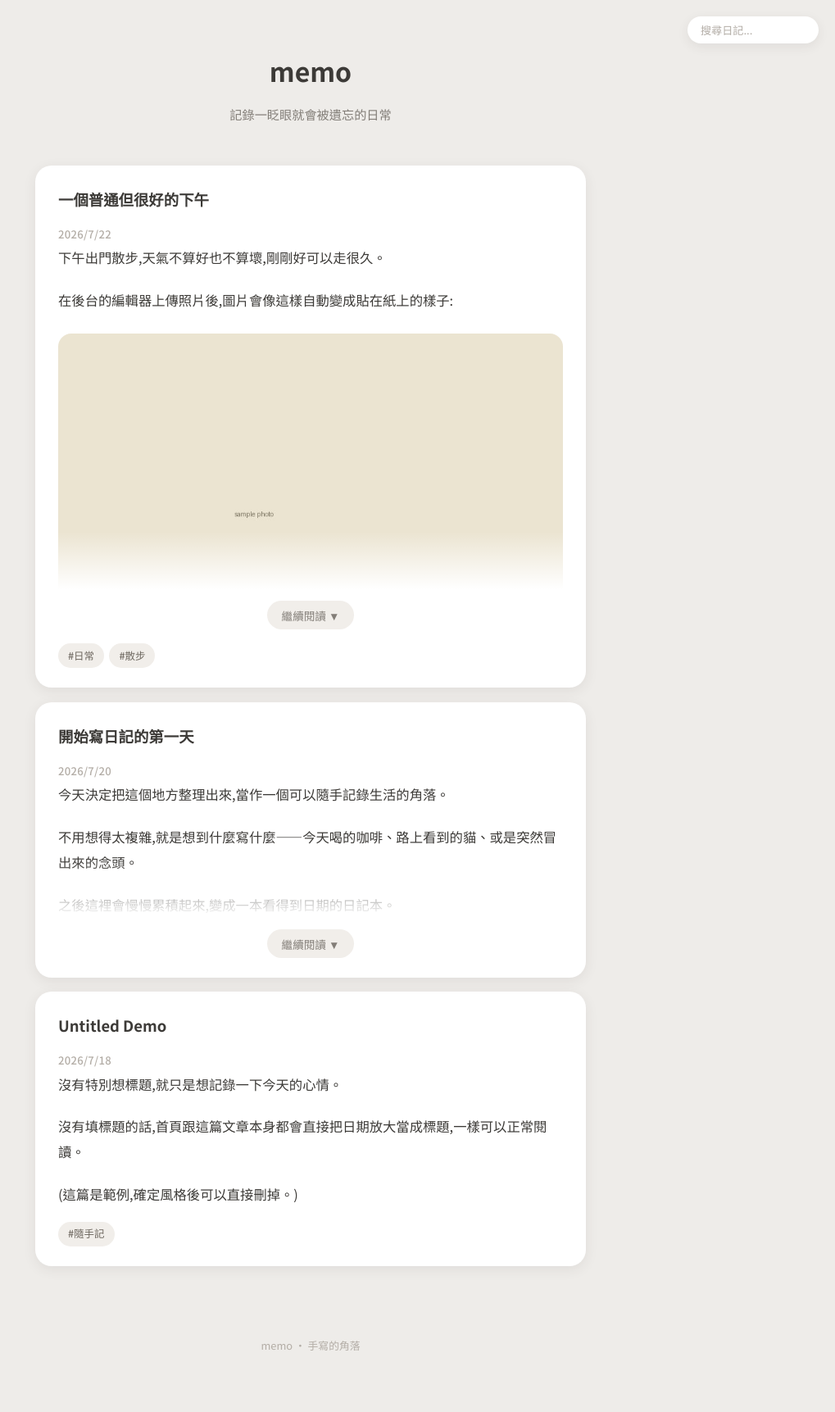
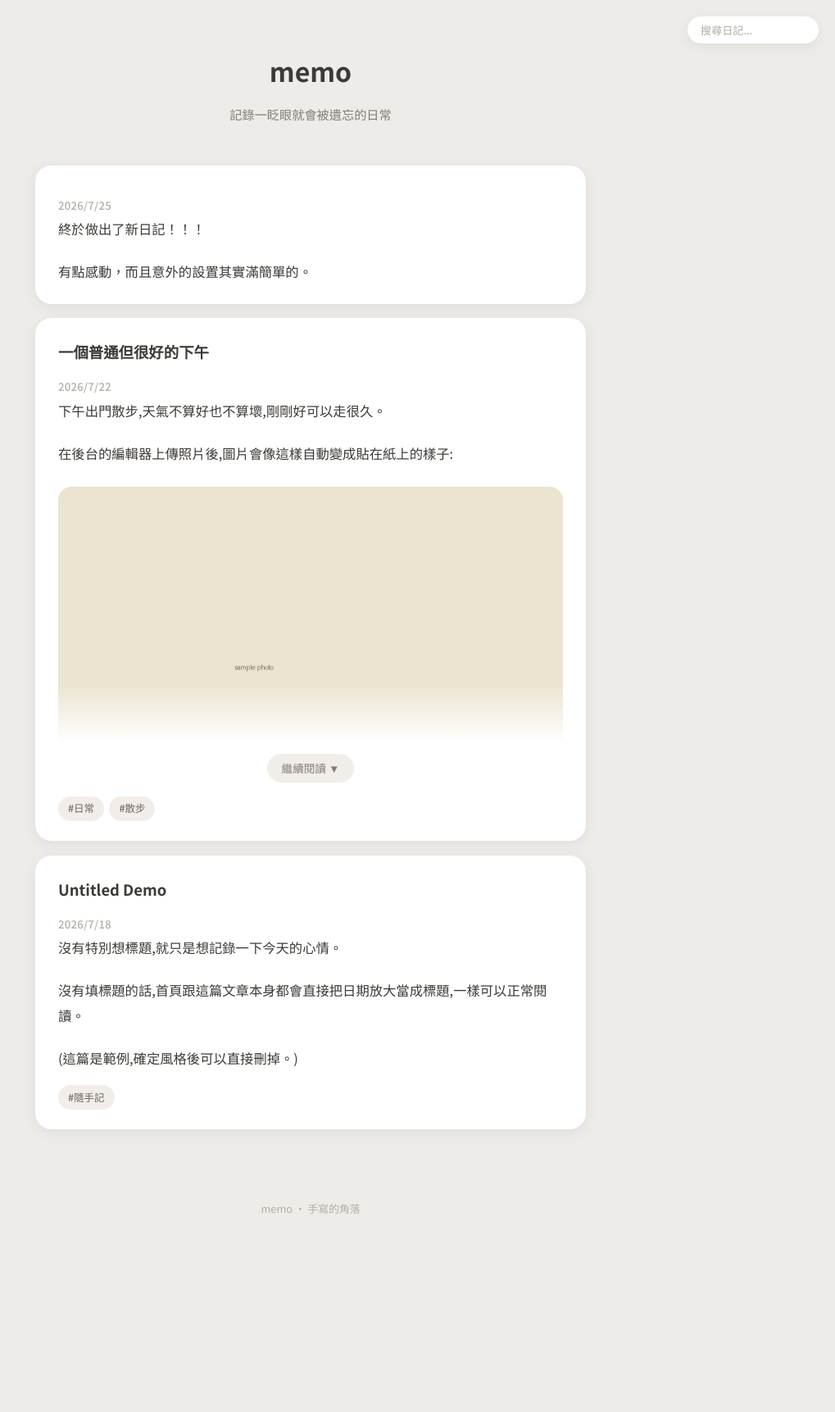
Before and after one commit to muginoumini/memo, a Jekyll site: the page built from index.html, in a window 1280 px wide. Shown: the whole page at 82% size, without its empty margins (261-1280 px from the left). Built offline with Jekyll 4.4.1, drawn with Linux system fonts in a browser that asks for light colours; the list of posts is cut into pages by our own code; after the commit the page ends 1556 px from its top, so only the background shows below that.

Commit message:
Update 一篇日記 “2026-07-20-first-post” - kiyue13 <kiyue13@gmail.com> via DecapBridge

```diff
--- a/_posts/2026-07-20-first-post.md
+++ b/_posts/2026-07-20-first-post.md
@@ -1,10 +1,8 @@
 ---
-title: "開始寫日記的第一天"
-read_more: "on"
+title: ""
+date: 2026-07-25 17:51:00 Z
+read_more: null
 ---
+終於做出了新日記！！！
 
-今天決定把這個地方整理出來,當作一個可以隨手記錄生活的角落。
-
-不用想得太複雜,就是想到什麼寫什麼——今天喝的咖啡、路上看到的貓、或是突然冒出來的念頭。
-
-之後這裡會慢慢累積起來,變成一本看得到日期的日記本。
+有點感動，而且意外的設置其實滿簡單的。
```
